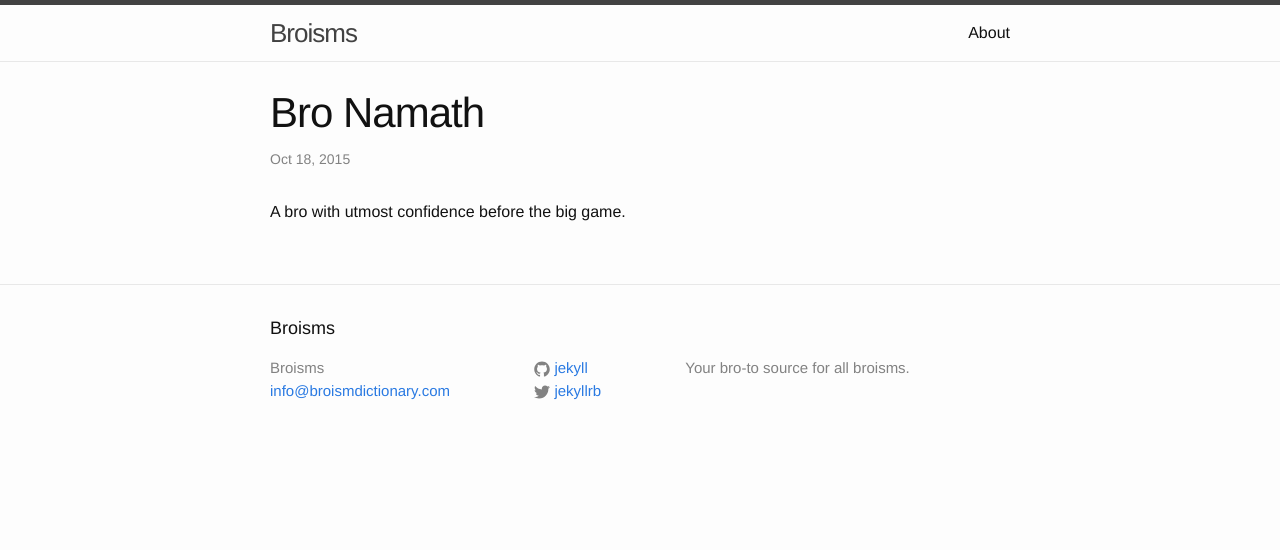
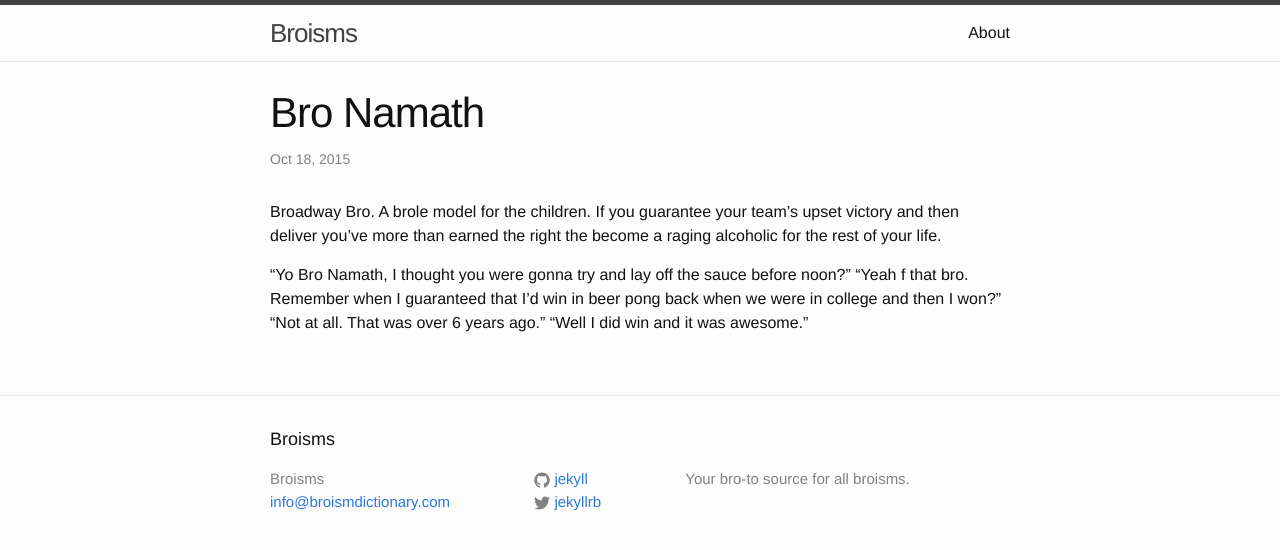
Before and after one commit to lukebonucci/broismdictionary.github.io, a Jekyll site: the page built from _posts/2015-10-18-Bro-Namath.md, in a window 1280 px wide. Shown: the top 550 px of the page. Built offline with Jekyll 4.4.1, drawn with Linux system fonts in a browser that asks for light colours.

Commit message:
Updated 2015-10-18-Bro-Namath.md

```diff
--- a/_posts/2015-10-18-Bro-Namath.md
+++ b/_posts/2015-10-18-Bro-Namath.md
@@ -4,4 +4,10 @@ layout: post
 ---
 
 
-A bro with utmost confidence before the big game.
+
+Broadway Bro. A brole model for the children. If you guarantee your team's upset victory and then deliver you've more than earned the right the become a raging alcoholic for the rest of your life.
+
+"Yo Bro Namath, I thought you were gonna try and lay off the sauce before noon?"
+"Yeah f that bro. Remember when I guaranteed that I'd win in beer pong back when we were in college and then I won?"
+"Not at all. That was over 6 years ago."
+"Well I did win and it was awesome."
```
